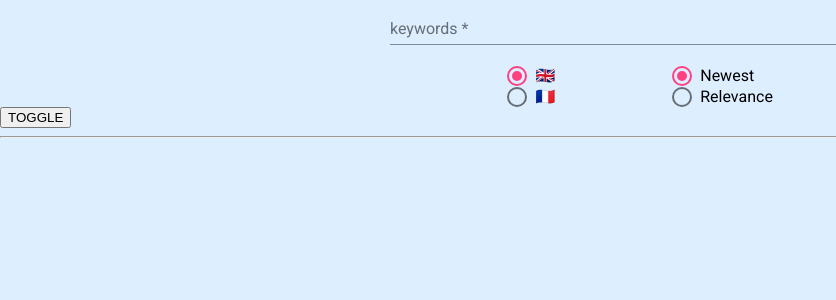
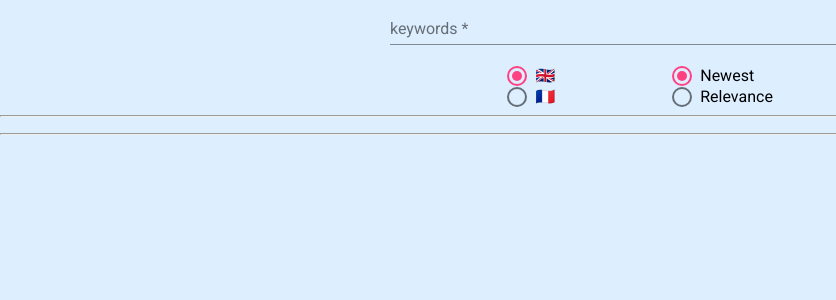
Before and after one commit to wishtack-training/wt-training-angular, an Angular app: page / in a window 1280 px wide. Shown: the top 300 px of the page, without its empty margins (0-836 px from the left). Built offline with nearby package versions, Linux system fonts and the light colour scheme.

Commit message:
🐞 remove useless button

```diff
--- a/src/app/book-search/book-search/book-search.component.html
+++ b/src/app/book-search/book-search/book-search.component.html
@@ -1,9 +1,4 @@
 <mc-book-search-form (queryChange)="search($event)"></mc-book-search-form>
-
-<button (click)="isDisplayed = !isDisplayed">TOGGLE</button>
-
-<div *ngIf="isDisplayed">
-
 
 <mc-book-search-history
   [history]="history$ | async"
@@ -17,5 +12,3 @@
     class="book-card"
     [book]="book"></mc-book-card>
 </div>
-
-</div>
```
Lines whose indentation alone changed are shown as unchanged.
